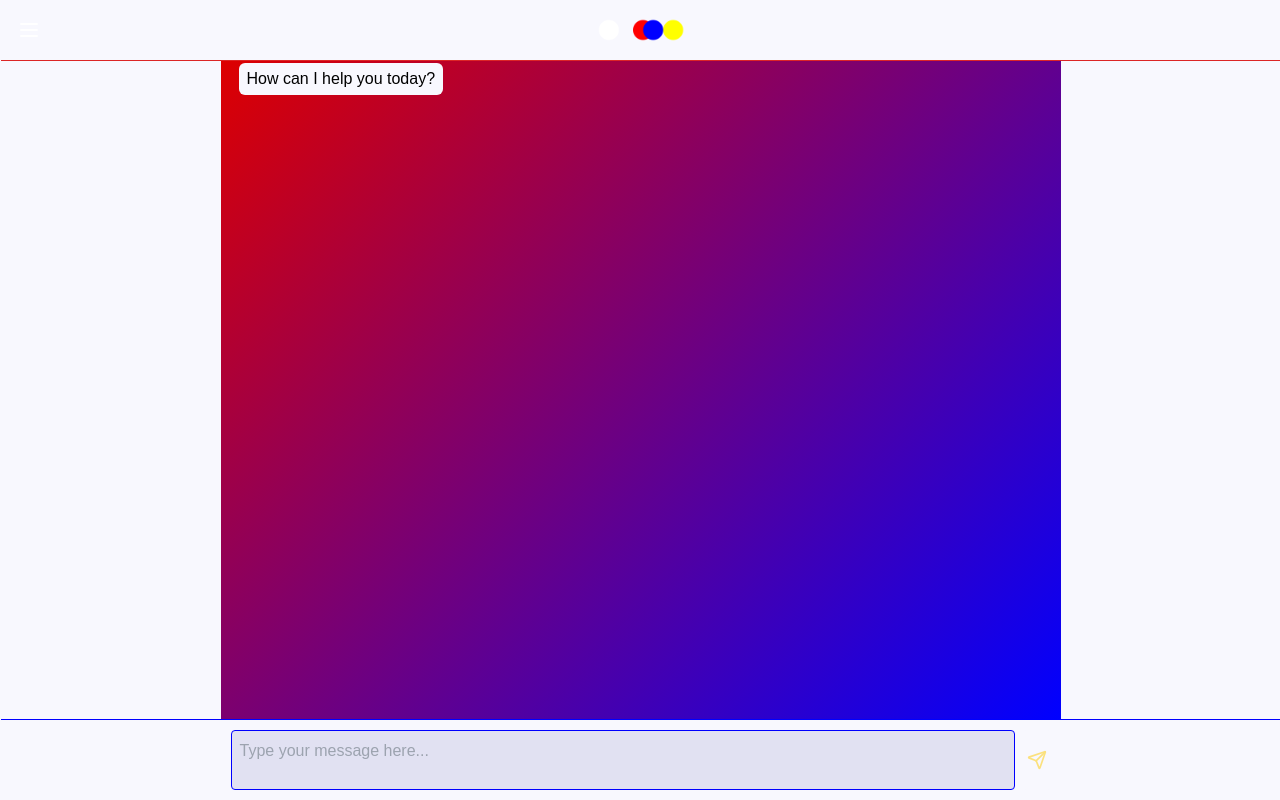
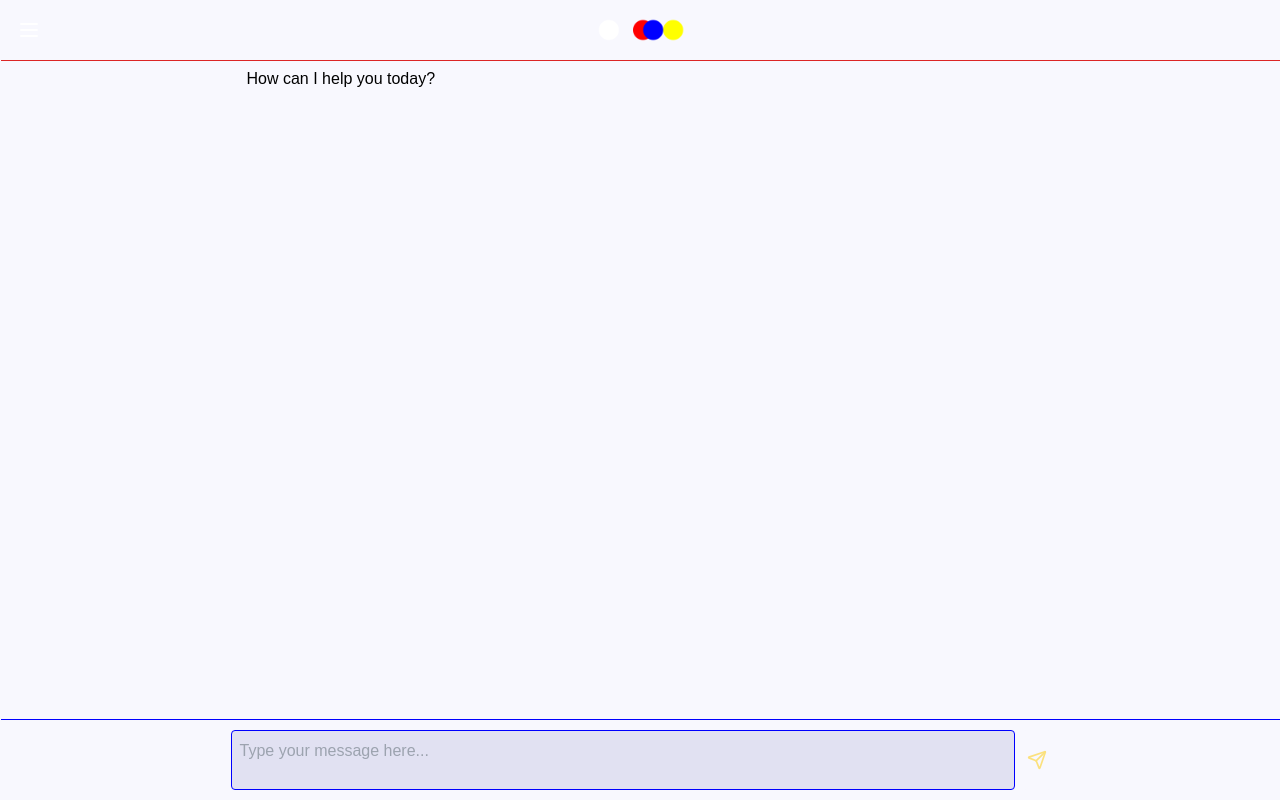
Before and after one commit to eli-gerhard/helper-ai, a Next.js app in the folder chat-interface/: page / in a window 1280 px wide. Built offline with nearby package versions, Linux system fonts and the light colour scheme; no server answers.

Commit message:
gradient text boxes

```diff
--- a/chat-interface/app/globals.css
+++ b/chat-interface/app/globals.css
@@ -47,30 +47,29 @@ body {
 }
 
 @layer components {
-  /* Chat container with hidden gradient */
+  /* Chat container style */
   .chat-container {
     position: relative;
     overflow: hidden;
     background-color: var(--background);
   }
 
-  /* Hidden gradient layer that will only be visible through message borders */
+  /* This pseudo-element contains the actual gradient */
   .chat-container::before {
     content: '';
-    position: fixed;
+    position: absolute;
     top: 0;
     left: 0;
     right: 0;
     bottom: 0;
+    pointer-events: none;
     background: linear-gradient(135deg, var(--accentrd) 0%, var(--accentbl) 100%);
-    pointer-events: none;
+    opacity: 0; /* The gradient is invisible except through border cutouts */
     z-index: -1;
-    /* Only visible through message borders */
-    visibility: hidden;
   }
 
-  /* Base message styling */
-  .message-bubble {
+  /* Gradient message styles */
+  .gradient-message {
     position: relative;
     padding: 12px 16px;
     border-radius: 16px;
@@ -86,8 +85,8 @@ body {
     color: #ffffff;
   }
 
-  /* Create "window" effect to see gradient through borders */
-  .message-bubble::before {
+  /* Create the gradient border effect using pseudo-element */
+  .gradient-message::before {
     content: "";
     position: absolute;
     top: -2px;
@@ -103,7 +102,7 @@ body {
     mask-composite: exclude;
     -webkit-mask-composite: destination-out;
 
-    /* Make gradient visible only in border area */
+    /* The gradient for the border */
     background: linear-gradient(135deg, var(--accentrd) 0%, var(--accentbl) 100%);
     z-index: -1;
   }
--- a/chat-interface/components/ChatArea.tsx
+++ b/chat-interface/components/ChatArea.tsx
@@ -27,9 +27,6 @@ const ChatArea: React.FC<ChatAreaProps> = ({ chatHistory }) => {
     <div
       ref={chatHistoryRef}
       className="chat-container h-full w-full overflow-y-auto px-4 flex flex-col gap-4"
-      style={{
-        background: 'linear-gradient(135deg, #dd0000 0%, #0000ff 100%)'
-      }}
     >
       {chatHistory.filter(msg => msg.role !== 'system').map((message, index) => (
         <Message key={index} message={message} />
--- a/chat-interface/components/Message.tsx
+++ b/chat-interface/components/Message.tsx
@@ -50,7 +50,7 @@ const Message: React.FC<MessageProps> = ({ message }) => {
 
   return (
     <div
-      className={`message-bubble ${
+      className={`gradient-message ${
         message.role === 'user' ? 'user-message' :
         message.content === 'Thinking...' ? 'thinking' : 'assistant-message'
       }`}
```
